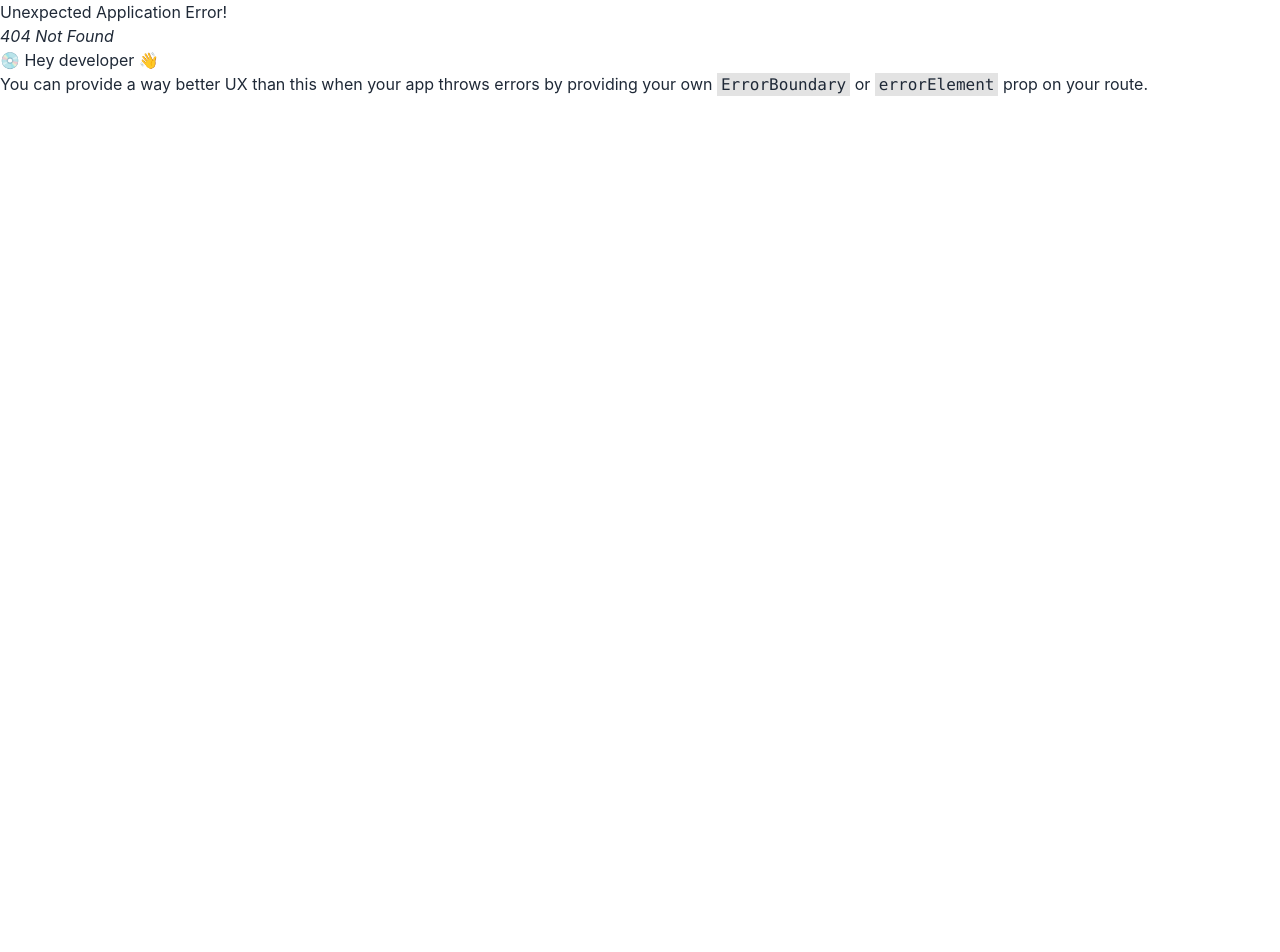
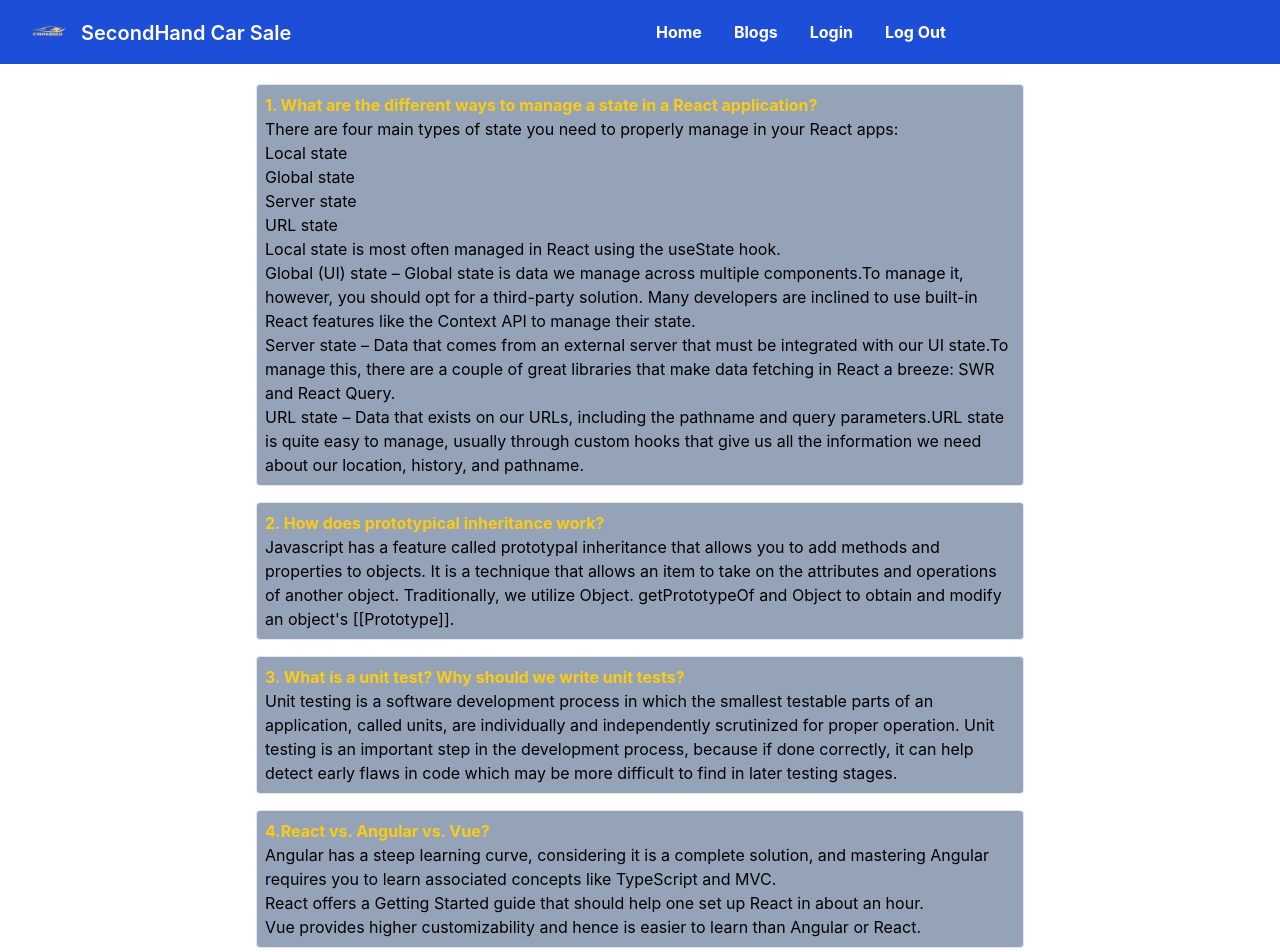
Before and after one commit to ABuBakar7447/secondHandcar-sell, a React (Create React App) app: page /blogs in a window 1280 px wide. Before the commit this address had no page. Shown: the top 952 px of the page. Before the commit the page ends 800 px from the top, so only its background shows below. Built offline with nearby package versions, Linux system fonts and the light colour scheme.

Commit message:
blog page done

```diff
--- /dev/null
+++ b/src/Pages/Blogs/Blogs.js
@@ -0,0 +1,55 @@
+import React from 'react';
+
+
+const Blog = () => {
+
+    return (
+        <div className='w-3/5 mx-auto my-5'>
+            <div className='border rounded bg-slate-400 mb-4 p-2'>
+                <p className='text-yellow-400 font-bold'>1. What are the different ways to manage a state in a React application?</p>
+                <p className='text-black'>There are four main types of state you need to properly manage in your React apps:<br/>
+                Local state<br/>
+                Global state<br/>
+                Server state<br/>
+                URL state<br/>
+                Local state is most often managed in React using the useState hook.<br/>
+
+                Global (UI) state – Global state is data we manage across multiple components.To manage it, however, you should opt for a third-party solution. Many developers are inclined to use built-in React features like the Context API to manage their state.<br/>
+
+                Server state – Data that comes from an external server that must be integrated with our UI state.To manage this, there are a couple of great libraries that make data fetching in React a breeze: SWR and React Query.<br/>
+
+                URL state – Data that exists on our URLs, including the pathname and query parameters.URL state is quite easy to manage, usually through custom hooks that give us all the information we need about our location, history, and pathname.<br/>
+
+                </p>
+
+
+            </div>
+
+            <div className='border rounded bg-slate-400 mb-4 p-2'>
+                <p className='text-yellow-400 font-bold'>2. How does prototypical inheritance work?</p>
+                <p className='text-black'>Javascript has a feature called prototypal inheritance that allows you to add methods and properties to objects. It is a technique that allows an item to take on the attributes and operations of another object. Traditionally, we utilize Object. getPrototypeOf and Object to obtain and modify an object's [[Prototype]].</p>
+
+
+            </div>
+
+            <div className='border rounded bg-slate-400 mb-4 p-2'>
+                <p className='text-yellow-400 font-bold'>3. What is a unit test? Why should we write unit tests?</p>
+                <p className='text-black'>Unit testing is a software development process in which the smallest testable parts of an application, called units, are individually and independently scrutinized for proper operation. Unit testing is an important step in the development process, because if done correctly, it can help detect early flaws in code which may be more difficult to find in later testing stages.
+                </p>
+
+            </div>
+
+            <div className='border rounded bg-slate-400 mb-4 p-2'>
+                <p className='text-yellow-400 font-bold'>4.React vs. Angular vs. Vue?</p>
+                <p className='text-black'>Angular has a steep learning curve, considering it is a complete solution, and mastering Angular requires you to learn associated concepts like TypeScript and MVC. <br/>
+                React offers a Getting Started guide that should help one set up React in about an hour. <br/>
+                Vue provides higher customizability and hence is easier to learn than Angular or React.
+                </p>
+
+
+            </div>
+        </div>
+    );
+};
+
+export default Blog;
--- a/src/Routes/Routes/Routes.js
+++ b/src/Routes/Routes/Routes.js
@@ -1,5 +1,6 @@
 import { createBrowserRouter } from "react-router-dom";
 import Main from "../../Layout/Main/Main";
+import Blog from "../../Pages/Blogs/Blogs";
 import Home from "../../Pages/Home/Home";
 import LogIn from "../../Pages/LogIn/LogIn";
 import SignUp from "../../Pages/SignUp/SignUp";
@@ -22,6 +23,10 @@ const router = createBrowserRouter([
                 path:'/signin',
                 element:<SignUp></SignUp>
             },
+            {
+                path:'/blogs',
+                element:<Blog></Blog>
+            },
 
         ]
     }
```
